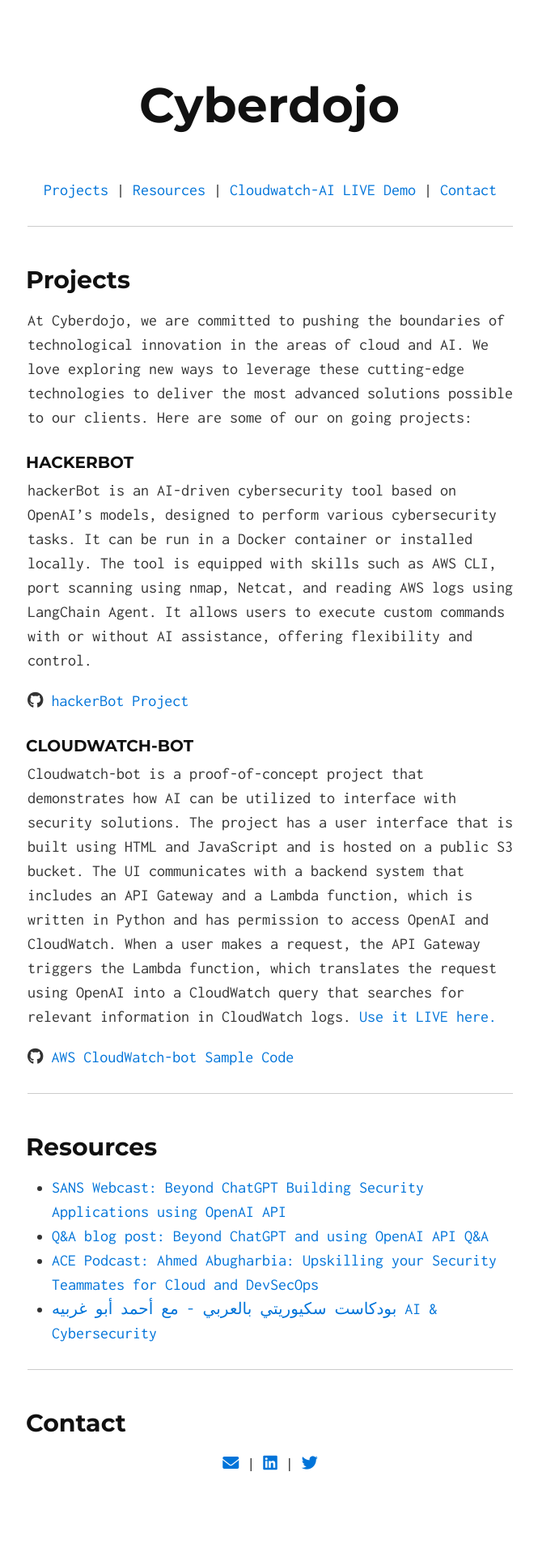
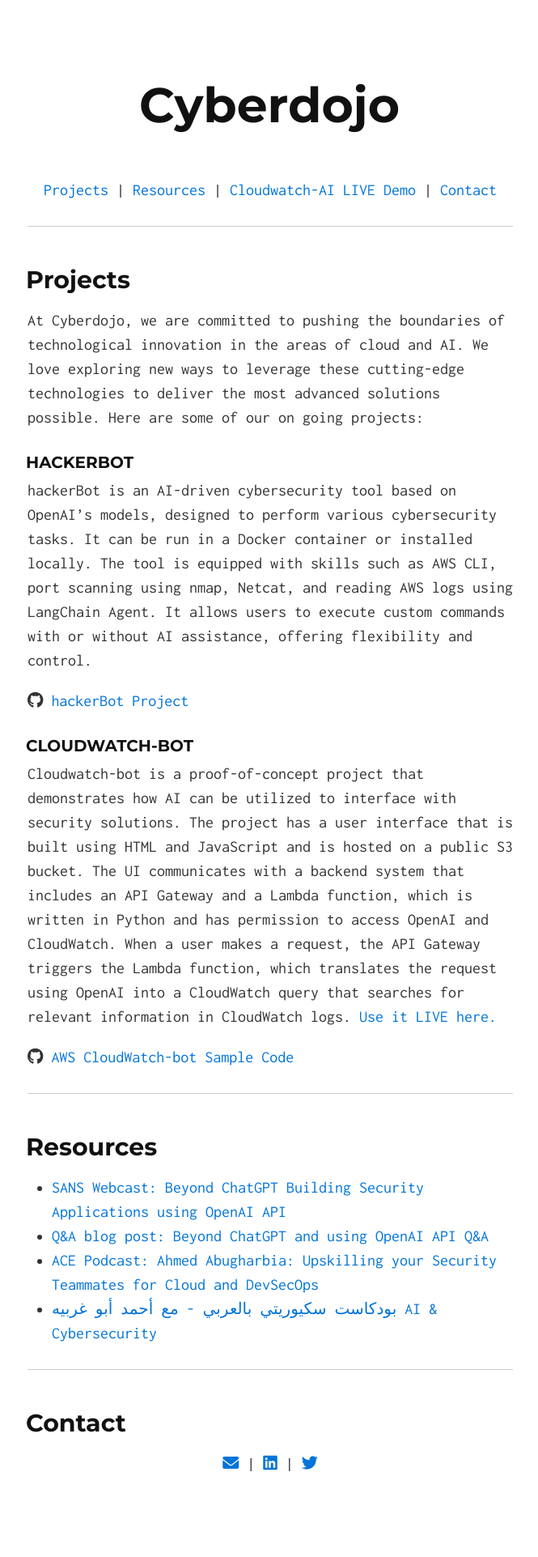
Before and after one commit to Ahmed-AG/cyberdojo-page, a Jekyll site: the page built from index.md, in a window 1280 px wide. Shown: the whole page at 81% size, without its empty margins (306-971 px from the left). Built offline with Jekyll 4.4.1, drawn with Linux system fonts in a browser that asks for light colours.

Commit message:
Update page

```diff
--- a/index.md
+++ b/index.md
@@ -27,7 +27,7 @@
 --- -->
 
 ## <a id="research-projects"></a>Projects
-At Cyberdojo, we are committed to pushing the boundaries of technological innovation in the areas of cloud and AI. We love exploring new ways to leverage these cutting-edge technologies to deliver the most advanced solutions possible to our clients. Here are some of our on going projects:
+At Cyberdojo, we are committed to pushing the boundaries of technological innovation in the areas of cloud and AI. We love exploring new ways to leverage these cutting-edge technologies to deliver the most advanced solutions possible. Here are some of our on going projects:
 
 ### hackerBot
 hackerBot is an AI-driven cybersecurity tool based on OpenAI's models, designed to perform various cybersecurity tasks. It can be run in a Docker container or installed locally. The tool is equipped with skills such as AWS CLI, port scanning using nmap, Netcat, and reading AWS logs using LangChain Agent. It allows users to execute custom commands with or without AI assistance, offering flexibility and control.
```
